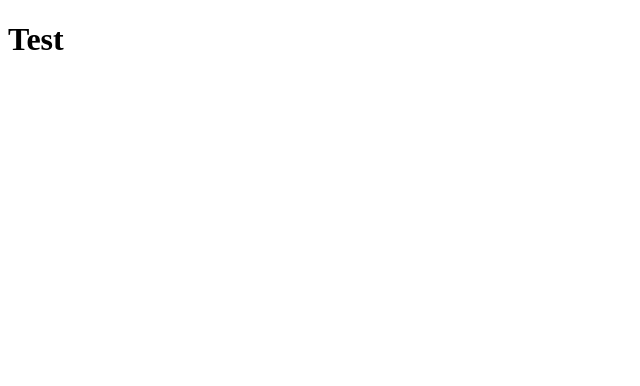
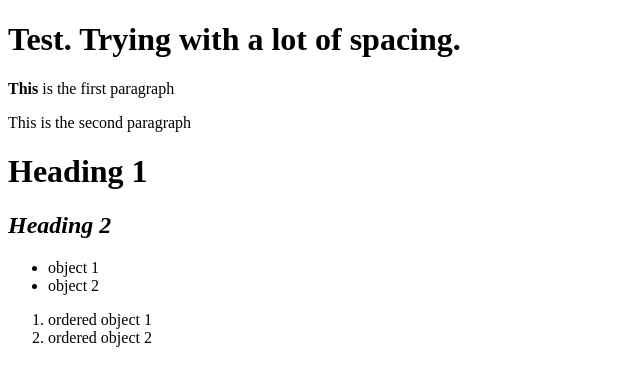
Before and after one commit to gtlien1/Self-Learning-Web, a plain HTML site: page learning_html/html-boilerplate/index.html in a window 1280 px wide. Shown: the whole page, without its empty margins (0-640 px from the left). Drawn offline with Linux system fonts and the light colour scheme.

Commit message:
Completed Lists course page

```diff
--- a/learning_html/html-boilerplate/index.html
+++ b/learning_html/html-boilerplate/index.html
@@ -1,5 +1,6 @@
 <!DOCTYPE html>
 <html lang = "en">
+	<!-- this is an html comment-->
 	<head>
 		<meta charset = "UTF-8">
 		<title>
@@ -8,7 +9,26 @@
 	</head>
 	<body>
 		<h1>
-			Test
+			<!-- adding spaces within code doesn't really do anything on the webpage, we need to use the <p> and </p> tags-->
+			Test.   Trying with a lot of spacing.
 		</h1>
+
+		<p> <strong>This </strong>is the first paragraph</p>
+		<p> This is the second paragraph</p>
+
+		<h1><strong>Heading 1</strong></h1>
+		<!-- making a heading strong doesn't really do anything-->
+		<h2><em>Heading 2</em></h2>
+		<!-- making a heading emphasized does change the text-->
+		<!-- Do not use <b> and <i>, as they do change the visual aspects, but carry no significance whne reading in a webpage-->
+
+	<ul>
+		<li>object 1</li>
+		<li>object 2</li>
+	</ul>
+	<ol>
+		<li>ordered object 1</li>
+		<li>ordered object 2</li>
+	</ol>
 	</body>
 </html>
```
